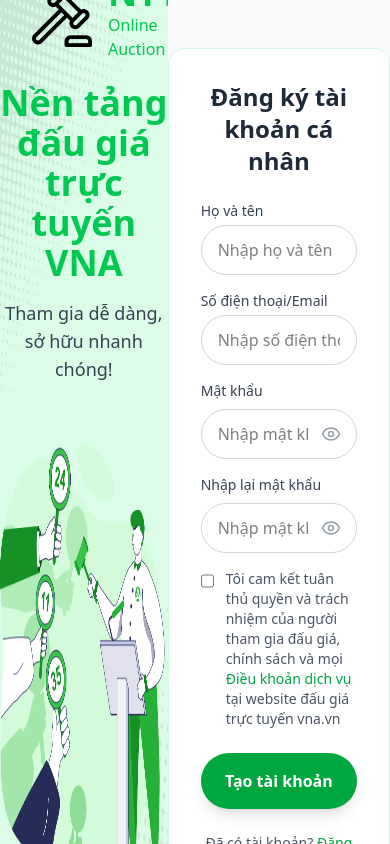
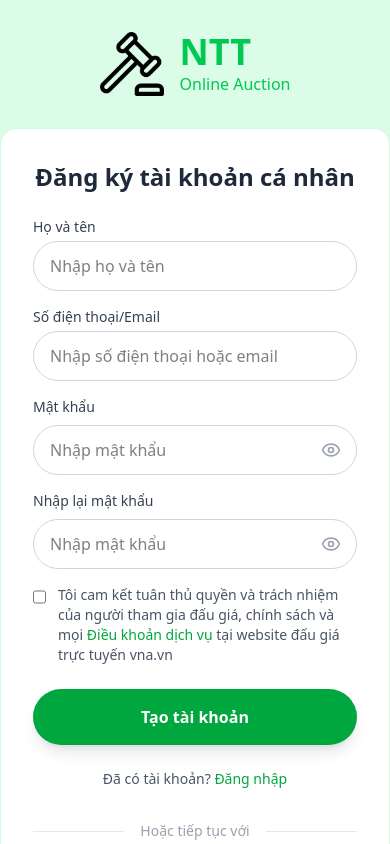
Before and after one commit to NguyenThanhTien539/online-auction-personal-project, a React app in the folder frontend/: page /accounts/register in a window 390 px wide. Shown: the top 844 px of the page. Built offline with nearby package versions, Linux system fonts and the light colour scheme; the HTML template or start-up script is replaced by a standard one.

Commit message:
improve responsive

```diff
--- a/frontend/src/pages/auth/register/RegisterPage.tsx
+++ b/frontend/src/pages/auth/register/RegisterPage.tsx
@@ -8,8 +8,9 @@
   return (
     <>
       <div className="min-h-screen">
-        {/* LEFT - FIXED */}
-        <div className="bg-green-100 fixed left-0 top-0 h-screen w-[43%] flex items-center justify-center overflow-hidden">
+        {/* LEFT - FIXED - Ẩn trên mobile */}
+        <div className="hidden lg:block bg-green-100 fixed left-0 top-0 h-screen w-[43%] overflow-hidden">
+          <div className="flex items-center justify-center h-full">
             <img
               src={decorImage1}
               className="absolute top-0 left-0 z-10 h-118"
@@ -19,7 +20,11 @@
             <div className="flex flex-col items-center relative z-20 space-y-6">
               {/* Logo */}
               <div className=" px-8 py-4 rounded-lg flex flex-row items-center space-x-4 mb-1.5">
-              <img src={logo} alt="VNA Logo" className="cursor-pointer h-15" />
+                <img
+                  src={logo}
+                  alt="VNA Logo"
+                  className="cursor-pointer h-15"
+                />
                 <div className="text-green-500">
                   <h2 className="text-4xl font-bold ">NTT</h2>
                   <p className="text-primary ">Online Auction</p>
@@ -48,10 +53,22 @@
               alt="decor-auth-2"
             />
           </div>
+        </div>
 
         {/* RIGHT - CONTENT */}
-        <div className="ml-[43%] min-h-screen overflow-y-auto flex items-center justify-center bg-gray-50 py-12 ">
+        <div className="lg:ml-[43%] min-h-screen overflow-y-auto bg-green-100 lg:bg-white">
+          {/* Logo và tên VNA - Hiện trên mobile, ẩn trên desktop */}
+          <div className="lg:hidden w-full py-8 flex justify-center space-x-4 ">
+            <img src={logo} alt="VNA Logo" className=" h-16" />
+            <div className="text-green-500">
+              <h2 className="text-4xl font-bold ">NTT</h2>
+              <p className="text-primary ">Online Auction</p>
+            </div>
+          </div>
+
+          <div className="flex items-center justify-center lg:mt-12 sm:mb-12 ">
             <RegisterForm />
+          </div>
         </div>
       </div>
     </>
```
Lines whose indentation alone changed are shown as unchanged.
